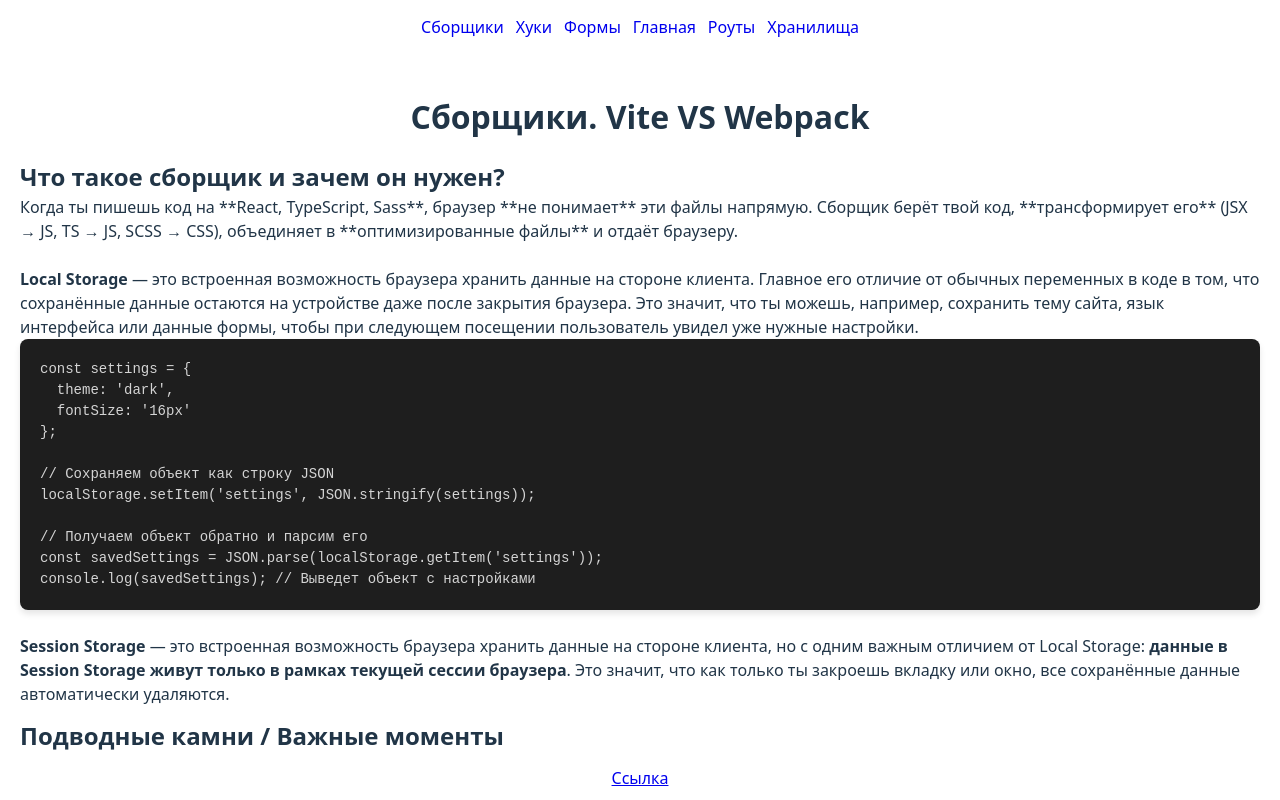
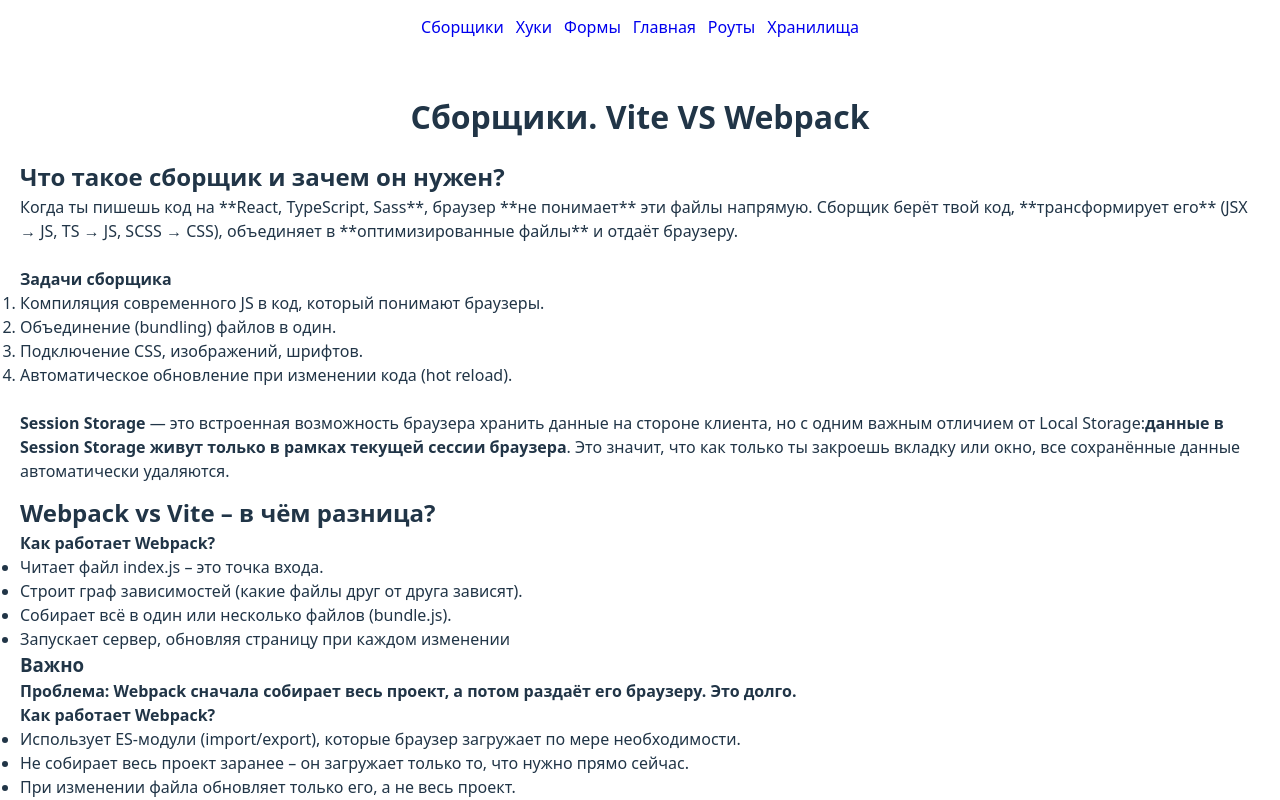
Before and after one commit to pozetiv4iks/redev-react, a React (Vite) app: page /builders in a window 1280 px wide. Shown: the top 800 px of the page. Built offline with nearby package versions, Linux system fonts and the light colour scheme.

Commit message:
feat: create builders tasks

```diff
--- a/src/pages/Builders.jsx
+++ b/src/pages/Builders.jsx
@@ -13,34 +13,22 @@
         </p>
         <br></br>
         <p>
-          <span style={{ fontWeight: "bold" }}>Local Storage</span> — это
-          встроенная возможность браузера хранить данные на стороне клиента.
-          Главное его отличие от обычных переменных в коде в том, что
-          сохранённые данные остаются на устройстве даже после закрытия
-          браузера. Это значит, что ты можешь, например, сохранить тему сайта,
-          язык интерфейса или данные формы, чтобы при следующем посещении
-          пользователь увидел уже нужные настройки.
+          <span style={{ fontWeight: "bold" }}>Задачи сборщика</span>
+          <ol>
+            <li>
+              Компиляция современного JS в код, который понимают браузеры.
+            </li>
+            <li>Объединение (bundling) файлов в один.</li>
+            <li>Подключение CSS, изображений, шрифтов.</li>
+            <li>Автоматическое обновление при изменении кода (hot reload).</li>
+          </ol>
         </p>
-        <pre className="pre-code">
-          <code>{`const settings = {
-  theme: 'dark',
-  fontSize: '16px'
-};
-
-// Сохраняем объект как строку JSON
-localStorage.setItem('settings', JSON.stringify(settings));
-
-// Получаем объект обратно и парсим его
-const savedSettings = JSON.parse(localStorage.getItem('settings'));
-console.log(savedSettings); // Выведет объект с настройками`}</code>
-        </pre>
         <br></br>
         <p>
           <span style={{ fontWeight: "bold" }}>Session Storage</span> — это
           встроенная возможность браузера хранить данные на стороне клиента, но
           с одним важным отличием от Local Storage:
           <span style={{ fontWeight: "bold" }}>
-            {" "}
             данные в Session Storage живут только в рамках текущей сессии
             браузера
           </span>
@@ -49,8 +37,41 @@
         </p>
       </section>
       <section>
-        <h2>Подводные камни / Важные моменты</h2>
-
+        <h2>Webpack vs Vite – в чём разница?</h2>
+        <span className="bold">Как работает Webpack?</span>
+        <br></br>
+        <ul>
+          <li>Читает файл index.js – это точка входа.</li>
+          <li>Строит граф зависимостей (какие файлы друг от друга зависят).</li>
+          <li>Собирает всё в один или несколько файлов (bundle.js).</li>
+          <li>Запускает сервер, обновляя страницу при каждом изменении</li>
+        </ul>
+        <h3>Важно</h3>
+        <span className="bold">
+          Проблема: Webpack сначала собирает весь проект, а потом раздаёт его
+          браузеру. Это долго.
+        </span>
+        <br />
+        <span className="bold">Как работает Webpack?</span>
+        <br></br>
+        <ul>
+          <li>
+            Использует ES-модули (import/export), которые браузер загружает по
+            мере необходимости.
+          </li>
+          <li>
+            Не собирает весь проект заранее – он загружает только то, что нужно
+            прямо сейчас.
+          </li>
+          <li>При изменении файла обновляет только его, а не весь проект.</li>
+        </ul>
+        <h3>Итог</h3>
+        <p>📌 Webpack = гибкость, но сложнее и медленнее.</p>
+        <p>📌 Vite = супербыстрый, но пока не так универсален.</p>
+        <span className="bold">
+          Проблема: Webpack сначала собирает весь проект, а потом раздаёт его
+          браузеру. Это долго.
+        </span>
       </section>
       <a href="https://habr.com/ru/articles/898102/">Ссылка</a>
       <Buttons next={"/hooks"} first={true} />
```
